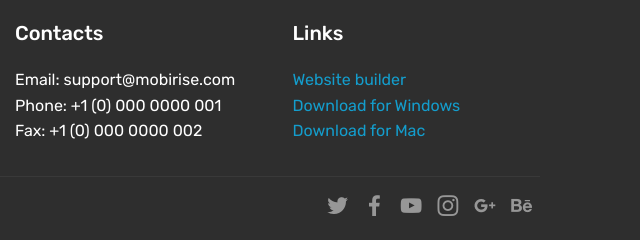
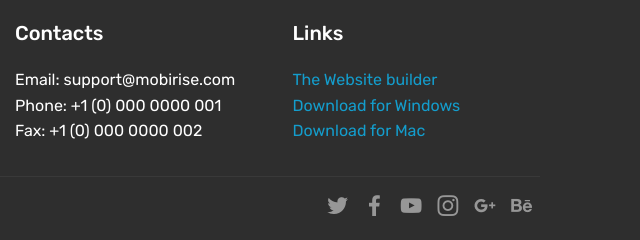
Before and after one commit to 0xABCDE/0xABCDE.github.io, a plain HTML site: page index.html in a window 1280 px wide. Shown: the part 837-1077 px from the top of the page, 640-1280 px from the left. Drawn offline with Linux system fonts and the light colour scheme; files whose address does not match are found by name.

Commit message:
Update index.html

```diff
--- a/index.html
+++ b/index.html
@@ -141,7 +141,7 @@
                     Links
                 </h5>
                 <p class="mbr-text">
-                    <a class="text-primary" href="https://mobirise.com/">Website builder</a>
+                    <a class="text-primary" href="https://mobirise.com/">The Website builder</a>
                     <br><a class="text-primary" href="https://mobirise.com/mobirise-free-win.zip">Download for Windows</a>
                     <br><a class="text-primary" href="https://mobirise.com/mobirise-free-mac.zip">Download for Mac</a>
                 </p>
```
